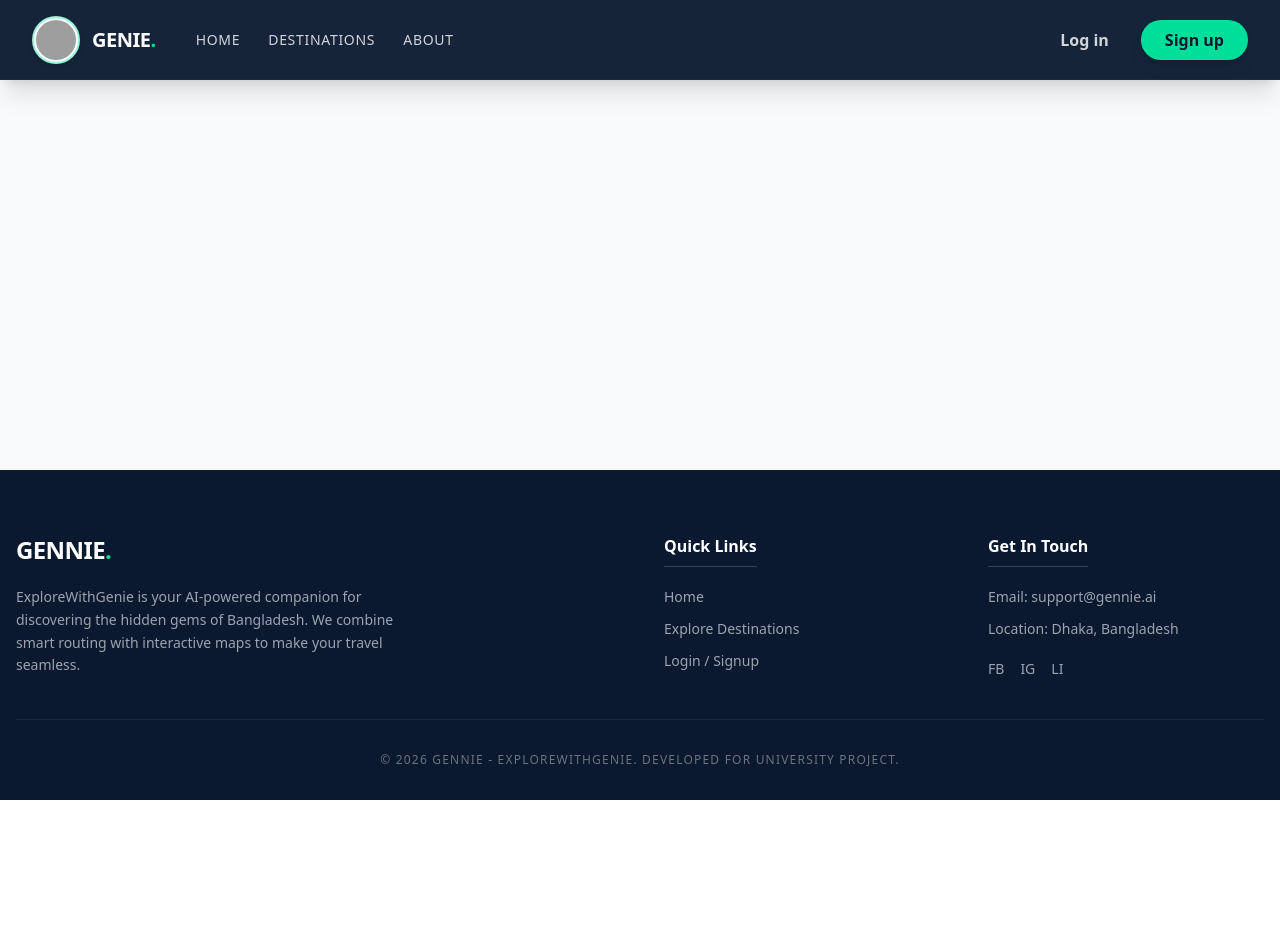
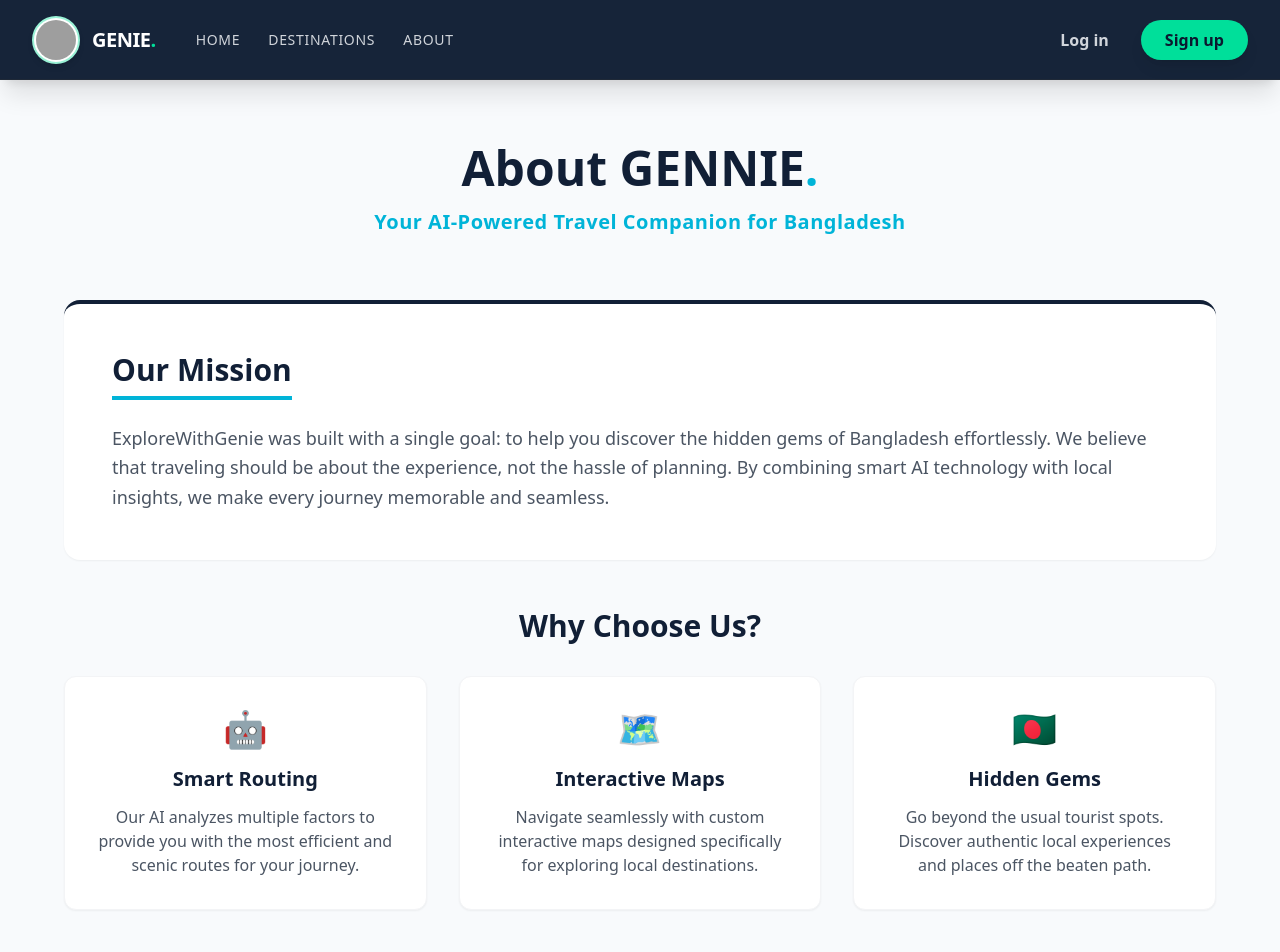
Before and after one commit to 007Jisan/ExploreWithGenie, a React (Create React App) app in the folder frontend/: page /about in a window 1280 px wide. Shown: the top 952 px of the page. Before the commit the page ends 800 px from the top, so only its background shows below. Built offline with nearby package versions, Linux system fonts and the light colour scheme; grey boxes are pictures that could not be loaded.

Commit message:
Added About page and updated Navbar

```diff
--- a/frontend/src/App.jsx
+++ b/frontend/src/App.jsx
@@ -13,6 +13,8 @@ import Signup from './pages/Signup';
 import Profile from './pages/Profile';
 import AdminDashboard from './pages/AdminDashboard';
 import AgencyDashboard from './pages/AgencyDashboard';
+import About from './pages/About';
+
 
 // ==========================================
 // 🔒 সাধারণ প্রোটেক্টেড রুট (যেকোনো লগইন করা ইউজারের জন্য)
@@ -27,13 +29,13 @@ const PrivateRoute = ({ children }) => {
 // ==========================================
 const RoleRoute = ({ children, allowedRoles }) => {
   const token = localStorage.getItem('token');
-  const userRole = localStorage.getItem('role'); // লগইনের সময় সেভ করা রোল
+  const userRole = localStorage.getItem('role'); // লগইনের সময় সেভ করা রোল
 
   if (!token) {
     return <Navigate to="/login" replace />;
   }
 
-  // ইউজারের রোল না মিললে সরাসরি হোমে পাঠিয়ে দেবে, কোনো alert দেওয়া যাবে না (দিলে সাদা পেজ আসবে)
+  // ইউজারের রোল না মিললে সরাসরি হোমে পাঠিয়ে দেবে, কোনো alert দেওয়া যাবে না (দিলে সাদা পেজ আসবে)
   if (!allowedRoles.includes(userRole)) {
     return <Navigate to="/" replace />;
   }
@@ -51,6 +53,7 @@ function App() {
           <Routes>
             {/* পাবলিক রুটস */}
             <Route path="/" element={<Home />} />
+            <Route path="/about" element={<About />} /> {/* 👈 এই লাইনটি যোগ করা হয়েছে */}
             <Route path="/login" element={<Login />} />
             <Route path="/signup" element={<Signup />} />
 
--- a/frontend/src/components/Navbar.jsx
+++ b/frontend/src/components/Navbar.jsx
@@ -27,7 +27,7 @@ const Navbar = () => {
           {/* লেফট সাইড: লোগো এবং মেইন লিংকস */}
           <div className="flex items-center">
 
-            {/* 🔥 লোগো এবং নাম (সাইজ একদম পারফেক্ট করা হয়েছে) */}
+            {/* 🔥 লোগো এবং নাম */}
             <Link to="/" className="flex items-center flex-shrink-0 group">
               <div className="h-11 w-11 md:h-12 md:w-12 rounded-full overflow-hidden border-2 border-[#00df9a]/40 bg-white p-0.5 shadow-md group-hover:border-[#00df9a] transition-all duration-300">
                 <img
@@ -52,6 +52,7 @@ const Navbar = () => {
                 Destinations
                 <span className="absolute -bottom-1 left-0 w-0 h-0.5 bg-[#00df9a] transition-all group-hover:w-full"></span>
               </Link>
+              {/* About Link */}
               <Link to="/about" className="text-gray-300 hover:text-[#00df9a] font-medium transition-all text-sm uppercase tracking-wider relative group">
                 About
                 <span className="absolute -bottom-1 left-0 w-0 h-0.5 bg-[#00df9a] transition-all group-hover:w-full"></span>
--- /dev/null
+++ b/frontend/src/pages/About.jsx
@@ -0,0 +1,74 @@
+import React from 'react';
+
+const About = () => {
+  return (
+    <div className="min-h-screen bg-slate-50 py-16 px-4 sm:px-6 lg:px-8 font-sans">
+      <div className="max-w-6xl mx-auto">
+
+        {/* Header Section */}
+        <div className="text-center mb-16">
+          <h1 className="text-4xl md:text-5xl font-extrabold text-[#111f36] mb-4">
+            About GENNIE<span className="text-[#00b4d8]">.</span>
+          </h1>
+          <p className="text-lg md:text-xl text-[#00b4d8] font-semibold tracking-wide">
+            Your AI-Powered Travel Companion for Bangladesh
+          </p>
+        </div>
+
+        <div className="flex flex-col gap-12">
+          {/* Mission Section */}
+          <section className="bg-white p-8 md:p-12 rounded-2xl shadow-sm border-t-4 border-[#111f36] hover:shadow-md transition-shadow">
+            <h2 className="text-3xl font-bold text-[#111f36] mb-6 inline-block border-b-4 border-[#00b4d8] pb-2">
+              Our Mission
+            </h2>
+            <p className="text-gray-600 text-lg leading-relaxed">
+              ExploreWithGenie was built with a single goal: to help you discover the hidden gems
+              of Bangladesh effortlessly. We believe that traveling should be about the experience,
+              not the hassle of planning. By combining smart AI technology with local insights, we make
+              every journey memorable and seamless.
+            </p>
+          </section>
+
+          {/* Features Section */}
+          <section>
+            <h2 className="text-3xl font-bold text-[#111f36] mb-8 text-center">
+              Why Choose Us?
+            </h2>
+            <div className="grid grid-cols-1 md:grid-cols-3 gap-8">
+
+              {/* Feature 1 */}
+              <div className="bg-white p-8 rounded-xl shadow-sm border border-gray-100 hover:-translate-y-2 hover:shadow-lg hover:border-[#00b4d8] transition-all duration-300 text-center group">
+                <div className="text-4xl mb-4 group-hover:scale-110 transition-transform">🤖</div>
+                <h3 className="text-xl font-bold text-[#111f36] mb-3">Smart Routing</h3>
+                <p className="text-gray-600">
+                  Our AI analyzes multiple factors to provide you with the most efficient and scenic routes for your journey.
+                </p>
+              </div>
+
+              {/* Feature 2 */}
+              <div className="bg-white p-8 rounded-xl shadow-sm border border-gray-100 hover:-translate-y-2 hover:shadow-lg hover:border-[#00b4d8] transition-all duration-300 text-center group">
+                <div className="text-4xl mb-4 group-hover:scale-110 transition-transform">🗺️</div>
+                <h3 className="text-xl font-bold text-[#111f36] mb-3">Interactive Maps</h3>
+                <p className="text-gray-600">
+                  Navigate seamlessly with custom interactive maps designed specifically for exploring local destinations.
+                </p>
+              </div>
+
+              {/* Feature 3 */}
+              <div className="bg-white p-8 rounded-xl shadow-sm border border-gray-100 hover:-translate-y-2 hover:shadow-lg hover:border-[#00b4d8] transition-all duration-300 text-center group">
+                <div className="text-4xl mb-4 group-hover:scale-110 transition-transform">🇧🇩</div>
+                <h3 className="text-xl font-bold text-[#111f36] mb-3">Hidden Gems</h3>
+                <p className="text-gray-600">
+                  Go beyond the usual tourist spots. Discover authentic local experiences and places off the beaten path.
+                </p>
+              </div>
+
+            </div>
+          </section>
+        </div>
+      </div>
+    </div>
+  );
+};
+
+export default About;
```
